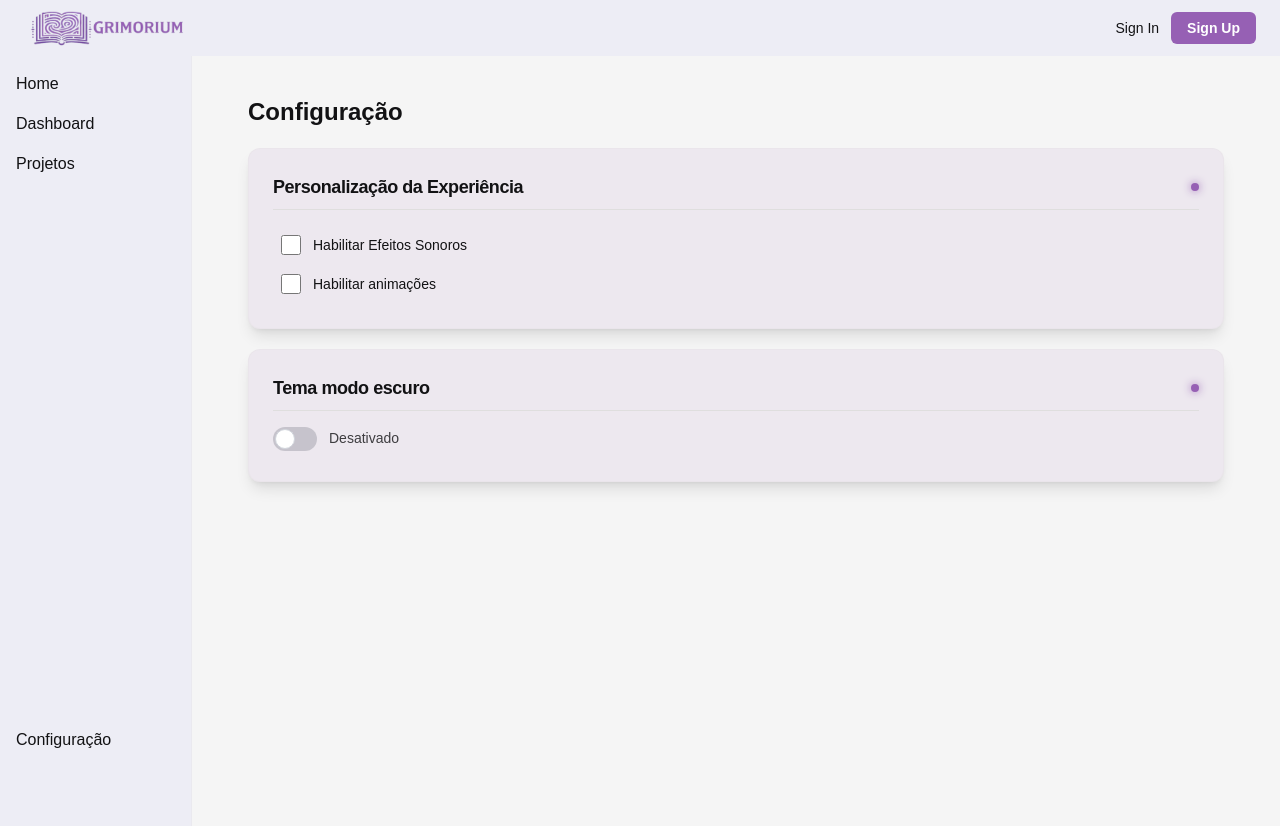
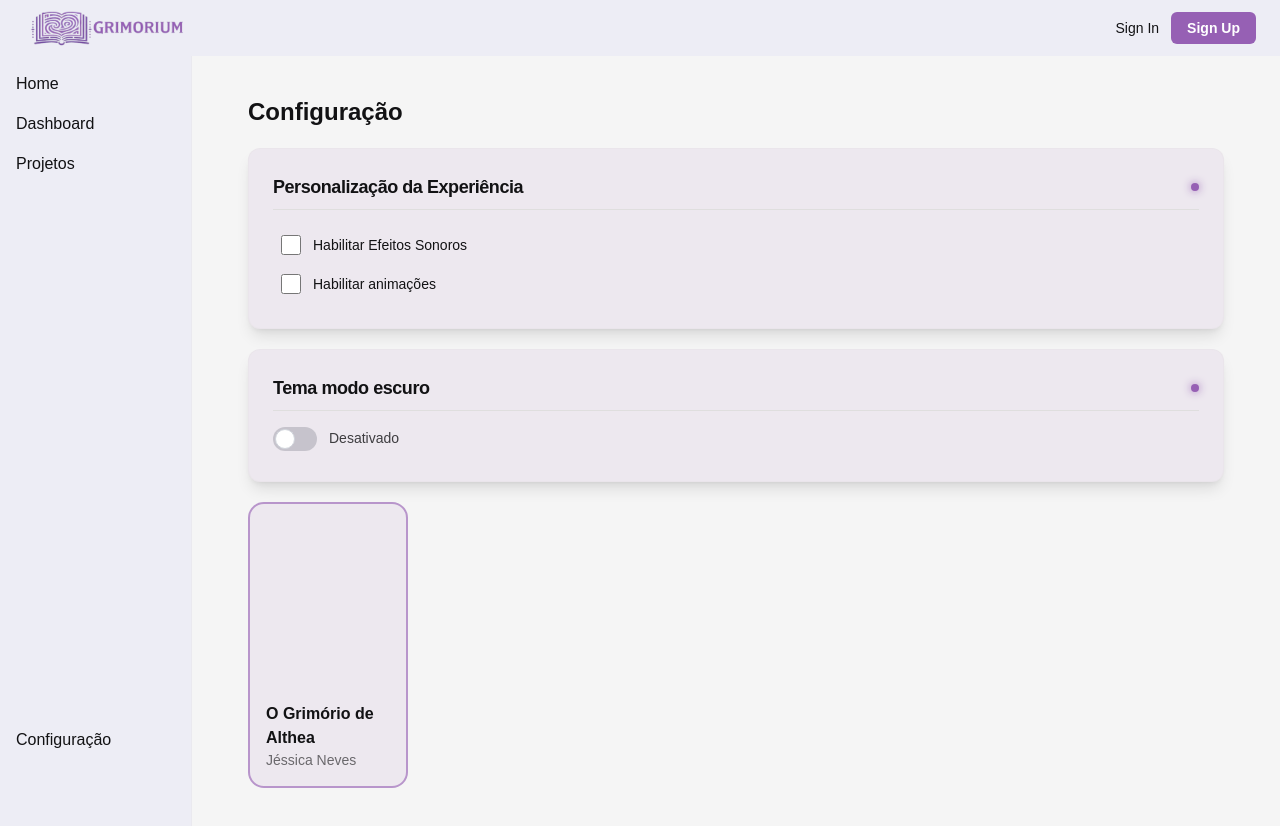
Before and after one commit to jessicamdsn/Grimorium-app, a Next.js app: page /config in a window 1280 px wide. Shown: the top 826 px of the page. Before the commit the page ends 800 px from the top, so only its background shows below. Built offline with nearby package versions, Linux system fonts and the light colour scheme; no server answers.

Commit message:
wip: adding style

```diff
--- a/src/app/(private)/config/page.tsx
+++ b/src/app/(private)/config/page.tsx
@@ -16,6 +16,29 @@ export default function HomePage() {
       <Card titulo= "Tema modo escuro">
         <ThemeToggle type="toggle" />
       </Card>
+      <div className="
+      relative
+      w-40
+      bg-bginside
+      border-2
+      border-grimorium/60
+      rounded-2xl
+      p-4
+      cursor-pointer
+
+      transition-all
+      duration-500
+      ease-out
+
+      hover:border-grimorium/40
+      hover:-translate-y-2
+      hover:scale-[1.02]
+      hover:shadow-mistic
+    ">
+      <div className="w-full aspect-3/4 rounded-xl mb-4" />
+      <h3 className="font-bold text-foreground">O Grimório de Althea</h3>
+      <p className="text-sm text-foreground/60">Jéssica Neves</p>
+    </div>
     </div>
   );
 }
--- a/src/app/globals.css
+++ b/src/app/globals.css
@@ -87,3 +87,33 @@ body {
   from { background-position: 0% center; }
   to { background-position: 200% center; }
 }
+
+@layer utilities {
+  .animate-mistic-pulse {
+    animation: mistic-pulse 3s infinite ease-in-out;
+  }
+
+  @keyframes mistic-pulse {
+    0%, 100% {
+      box-shadow: 0 0 15px 2px rgba(150, 96, 180, 0.3), 0 0 30px 5px rgba(150, 96, 180, 0.1);
+    }
+    50% {
+      box-shadow: 0 0 25px 5px rgba(150, 96, 180, 0.6), 0 0 50px 10px rgba(150, 96, 180, 0.3);
+    }
+  }
+}
+
+@theme inline {
+  --shadow-mistic: 0 0 20px 2px rgba(150, 96, 180, 0.7),
+                   0 0 45px 10px rgba(150, 96, 180, 0.4),
+                   0 0 80px 20px rgba(150, 96, 180, 0.2);
+}
+
+@utility shadow-mistic {
+  box-shadow: var(--shadow-mistic);
+}
+
+/* Força a classe a funcionar mesmo em Hover */
+.hover\:shadow-mistic:hover {
+  box-shadow: var(--shadow-mistic) !important;
+}
--- a/src/components/shared/Modal.tsx
+++ b/src/components/shared/Modal.tsx
@@ -23,8 +23,8 @@ export default function Modal({
 
   const [shouldAnimate, setShouldAnimate] = useState(true);
   const [isClient, setIsClient] = useState(false);
-  const soundOpen = typeof window !== "undefined" ? new Audio('/sounds/open_book.mp3') : null;
-  const soundClose = typeof window !== "undefined" ? new Audio('/sounds/close_book.mp3') : null;
+  const soundOpen = globalThis.window === undefined ? null : new Audio('/sounds/open_book.mp3');
+  const soundClose = globalThis.window === undefined ? null : new Audio('/sounds/close_book.mp3');
 
   const syncSettings = () => {
     const saved = localStorage.getItem('grimorium_animations');
@@ -45,40 +45,30 @@ useEffect(() => {
     const somAtivado = localStorage.getItem('grimorium_audio') === 'true';
 
     if (somAtivado) {
-    // SE ABRIU:
       if (isOpen && !wasOpen.current) {
         if (soundOpen) {
           soundOpen.currentTime = 0;
-        soundOpen.play().catch(() => {});
+          soundOpen.play().catch(() => { });
         }
       }
-    // SE FECHOU:
       else if (!isOpen && wasOpen.current) {
         if (soundClose) {
           soundClose.currentTime = 0;
-        soundClose.play().catch(() => {});
+          soundClose.play().catch(() => { });
         }
       }
     }
-
-  // Atualiza a referência para a próxima mudança
     wasOpen.current = isOpen;
   }, [isOpen]);
 
   if (!isClient) return null;
-
-  const variants = {
-    hidden: shouldAnimate ? { x: 600, opacity: 0, scaleX: 1.5, skewX: -15 } : { x: 0, opacity: 1 },
-    visible: { x: 0, opacity: 1, scaleX: 1, skewX: 0 },
-    exit: shouldAnimate ? { x: -600, opacity: 0, skewX: 15 } : { opacity: 0 }
-  };
 
   return (
     <AnimatePresence>
       {isOpen && (
         <div className="fixed inset-0 z-50 flex items-center justify-center p-4 overflow-hidden">
           <motion.div
-            initial={shouldAnimate ?{ opacity: 0 }:{ opacity: 1 }}
+            initial={shouldAnimate ? { opacity: 0 } : { opacity: 1 }}
             animate={{ opacity: 1 }}
             exit={{ opacity: 0 }}
             onClick={onClose}
@@ -86,13 +76,13 @@ useEffect(() => {
           />
 
           <motion.div
-            initial={shouldAnimate ?{
+            initial={shouldAnimate ? {
               x: 600,
               opacity: 0,
               scaleX: 1.8,
               skewX: -20,
               borderRadius: "100% 30% 100% 30% / 100% 30% 100% 30%"
-            }:{}}
+            } : {}}
             animate={{
               x: 0,
               opacity: 1,
@@ -100,11 +90,11 @@ useEffect(() => {
               skewX: 0,
               borderRadius: "24px",
             }}
-            exit={shouldAnimate ?{
+            exit={shouldAnimate ? {
               x: -600,        // Sai pela esquerda direto
               opacity: 0,
               skewX: 20
-            }:{ opacity: 0 }}
+            } : { opacity: 0 }}
             transition={{
               // Trocamos 'spring' por 'easeOut' para ele não quicar/voltar
               type: "tween",
--- a/src/contexts/AuthContexts.tsx
+++ b/src/contexts/AuthContexts.tsx
@@ -31,7 +31,7 @@ export function AuthProvider({ children }: { children: ReactNode }) {
   };
   const router = useRouter();
 
-  useEffect(() => { //oninit
+  useEffect(() => {
     async function reidratarUsuario() {
       const token = document.cookie
         .split("; ")
```
Also changed, not shown: src/components/shared/search.tsx (added). Lines whose indentation alone changed are shown as unchanged.
